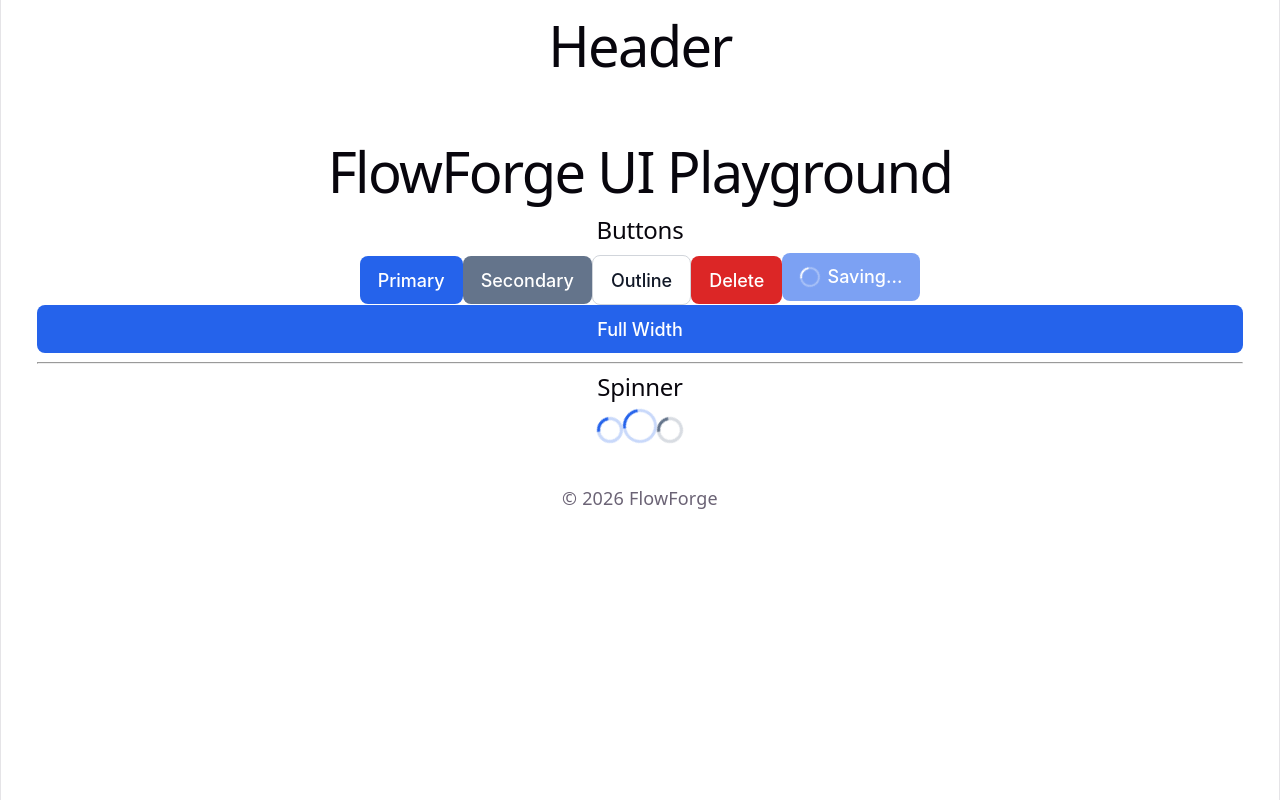
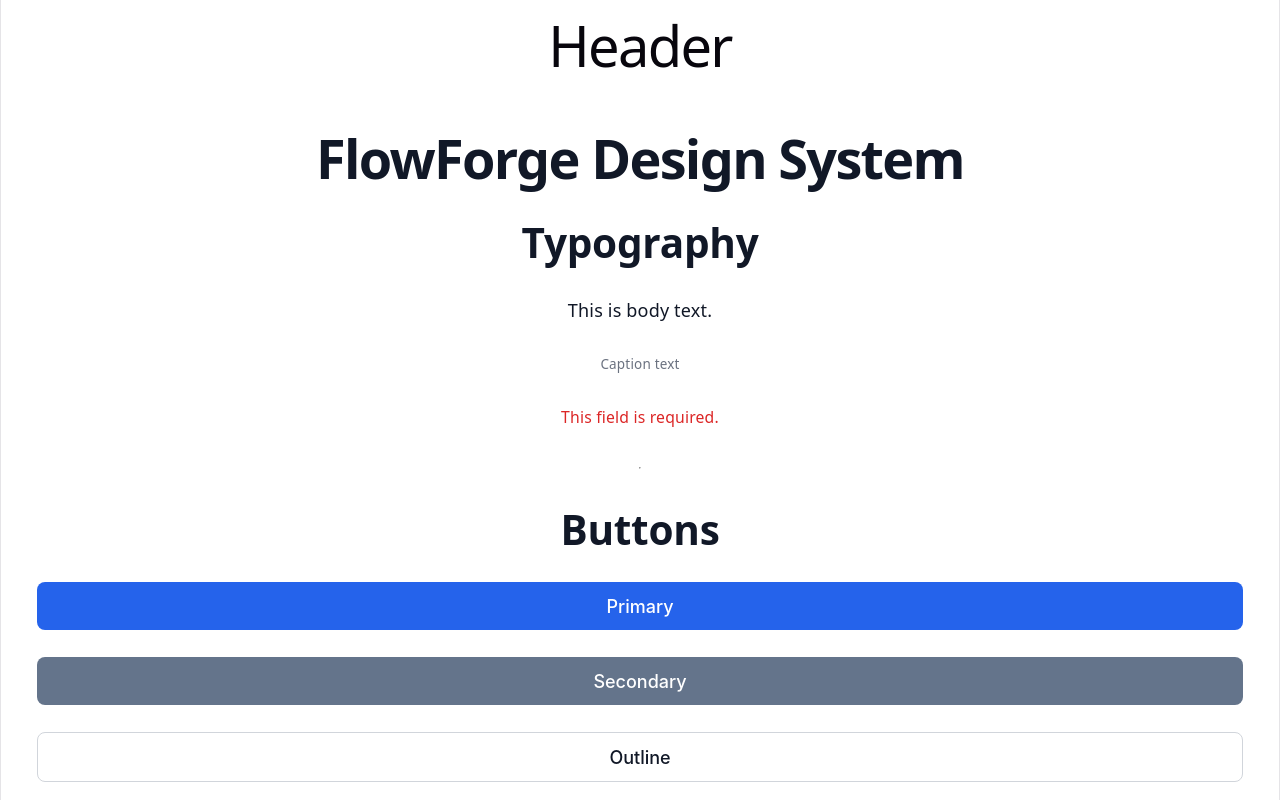
Before and after one commit to elaheShoja/flowforge-engine, a React (Vite) app: page /playground in a window 1280 px wide. Shown: the top 800 px of the page. Built offline with nearby package versions, Linux system fonts and the light colour scheme.

Commit message:
feat(typography): add reusable Typography component

```diff
--- a/src/pages/Playground/Playground.tsx
+++ b/src/pages/Playground/Playground.tsx
@@ -1,12 +1,39 @@
-import Button  from "@/shared/ui/Button";
-import Spinner from "@/shared/ui/Spinner";
+import { Button, Spinner, Typography } from "@/shared/ui";
 
 export default function Playground() {
   return (
-    <div style={{ padding: "2rem" }}>
-      <h1>FlowForge UI Playground</h1>
+    <div
+      style={{
+        padding: "2rem",
+        display: "grid",
+        gap: "1.5rem",
+      }}
+    >
+      <Typography variant="h1" as="h1">
+        FlowForge Design System
+      </Typography>
 
-      <h2>Buttons</h2>
+      <Typography variant="h2" as="h2">
+        Typography
+      </Typography>
+
+      <Typography variant="body">
+        This is body text.
+      </Typography>
+
+      <Typography variant="caption">
+        Caption text
+      </Typography>
+
+      <Typography variant="error">
+        This field is required.
+      </Typography>
+
+      <hr />
+
+      <Typography variant="h2" as="h2">
+        Buttons
+      </Typography>
 
       <Button>Primary</Button>
 
@@ -19,7 +46,7 @@ export default function Playground() {
       </Button>
 
       <Button variant="danger">
-        Delete
+        Danger
       </Button>
 
       <Button loading>
@@ -32,13 +59,21 @@ export default function Playground() {
 
       <hr />
 
-      <h2>Spinner</h2>
+      <Typography variant="h2" as="h2">
+        Spinner
+      </Typography>
 
-      <Spinner />
-
-      <Spinner size="lg" />
-
-      <Spinner variant="secondary" />
+      <div
+        style={{
+          display: "flex",
+          gap: "1rem",
+          alignItems: "center",
+        }}
+      >
+        <Spinner size="sm" />
+        <Spinner size="md" />
+        <Spinner size="lg" />
+      </div>
     </div>
   );
 }
--- /dev/null
+++ b/src/shared/ui/Typography/Typography.css
@@ -0,0 +1,92 @@
+.ff-typography {
+  margin: 0;
+  color: var(--color-text);
+}
+
+/* ===========================
+   Headings
+=========================== */
+
+.ff-typography--h1 {
+  font-size: var(--font-size-5xl);
+  font-weight: var(--font-weight-bold);
+  line-height: 1.2;
+}
+
+.ff-typography--h2 {
+  font-size: var(--font-size-4xl);
+  font-weight: var(--font-weight-bold);
+  line-height: 1.25;
+}
+
+.ff-typography--h3 {
+  font-size: var(--font-size-3xl);
+  font-weight: var(--font-weight-semibold);
+  line-height: 1.3;
+}
+
+.ff-typography--h4 {
+  font-size: var(--font-size-2xl);
+  font-weight: var(--font-weight-semibold);
+  line-height: 1.35;
+}
+
+.ff-typography--h5 {
+  font-size: var(--font-size-xl);
+  font-weight: var(--font-weight-semibold);
+  line-height: 1.4;
+}
+
+.ff-typography--h6 {
+  font-size: var(--font-size-lg);
+  font-weight: var(--font-weight-semibold);
+  line-height: 1.45;
+}
+
+/* ===========================
+   Body
+=========================== */
+
+.ff-typography--body-lg {
+  font-size: var(--font-size-lg);
+  line-height: 1.7;
+}
+
+.ff-typography--body {
+  font-size: var(--font-size-md);
+  line-height: 1.6;
+}
+
+.ff-typography--body-sm {
+  font-size: var(--font-size-sm);
+  line-height: 1.5;
+}
+
+/* ===========================
+   Helpers
+=========================== */
+
+.ff-typography--caption {
+  font-size: var(--font-size-xs);
+  color: var(--color-text-secondary);
+}
+
+.ff-typography--label {
+  font-size: var(--font-size-sm);
+  font-weight: var(--font-weight-medium);
+}
+
+.ff-typography--error {
+  font-size: var(--font-size-sm);
+  color: var(--color-danger);
+}
+
+/* ===========================
+   Truncate
+=========================== */
+
+.ff-typography--truncate {
+  overflow: hidden;
+  text-overflow: ellipsis;
+  white-space: nowrap;
+}
--- /dev/null
+++ b/src/shared/ui/Typography/Typography.styles.ts
@@ -0,0 +1,32 @@
+import { cva } from "class-variance-authority";
+
+export const typographyVariants = cva("ff-typography", {
+  variants: {
+    variant: {
+      h1: "ff-typography--h1",
+      h2: "ff-typography--h2",
+      h3: "ff-typography--h3",
+      h4: "ff-typography--h4",
+      h5: "ff-typography--h5",
+      h6: "ff-typography--h6",
+
+      "body-lg": "ff-typography--body-lg",
+      body: "ff-typography--body",
+      "body-sm": "ff-typography--body-sm",
+
+      caption: "ff-typography--caption",
+      label: "ff-typography--label",
+      error: "ff-typography--error",
+    },
+
+    truncate: {
+      true: "ff-typography--truncate",
+      false: "",
+    },
+  },
+
+  defaultVariants: {
+    variant: "body",
+    truncate: false,
+  },
+});
--- /dev/null
+++ b/src/shared/ui/Typography/Typography.tsx
@@ -0,0 +1,32 @@
+import clsx from "clsx";
+
+import { typographyVariants } from "./Typography.styles";
+import type { TypographyProps } from "./Typography.types";
+
+import "./Typography.css";
+
+export default function Typography({
+  variant = "body",
+  as,
+  truncate = false,
+  className,
+  children,
+  ...props
+}: TypographyProps) {
+  const Component = as ?? "p";
+
+  return (
+    <Component
+      className={clsx(
+        typographyVariants({
+          variant,
+          truncate,
+        }),
+        className
+      )}
+      {...props}
+    >
+      {children}
+    </Component>
+  );
+}
--- /dev/null
+++ b/src/shared/ui/Typography/index.ts
@@ -0,0 +1,2 @@
+export { default } from "./Typography";
+export type { TypographyProps } from "./Typography.types";
--- /dev/null
+++ b/src/shared/ui/index.ts
@@ -0,0 +1,8 @@
+export { default as Button } from "./Button";
+export type { ButtonProps } from "./Button";
+
+export { default as Spinner } from "./Spinner";
+export type { SpinnerProps } from "./Spinner";
+
+export { default as Typography } from "./Typography"
+export type { TypographyProps } from "./Typography";
--- a/src/styles/variables.css
+++ b/src/styles/variables.css
@@ -65,6 +65,9 @@
   --font-size-lg: 1.125rem;
   --font-size-xl: 1.25rem;
   --font-size-2xl: 1.5rem;
+  --font-size-3xl: 1.875rem;
+   --font-size-4xl: 2.25rem;
+   --font-size-5xl: 3rem;
 
   --font-weight-normal: 400;
   --font-weight-medium: 500;
```
Also changed, not shown: src/shared/ui/Typography/Typography.types.ts (added, +31 -0 lines), 1 other file (tests, documents, lock files or other folders).
